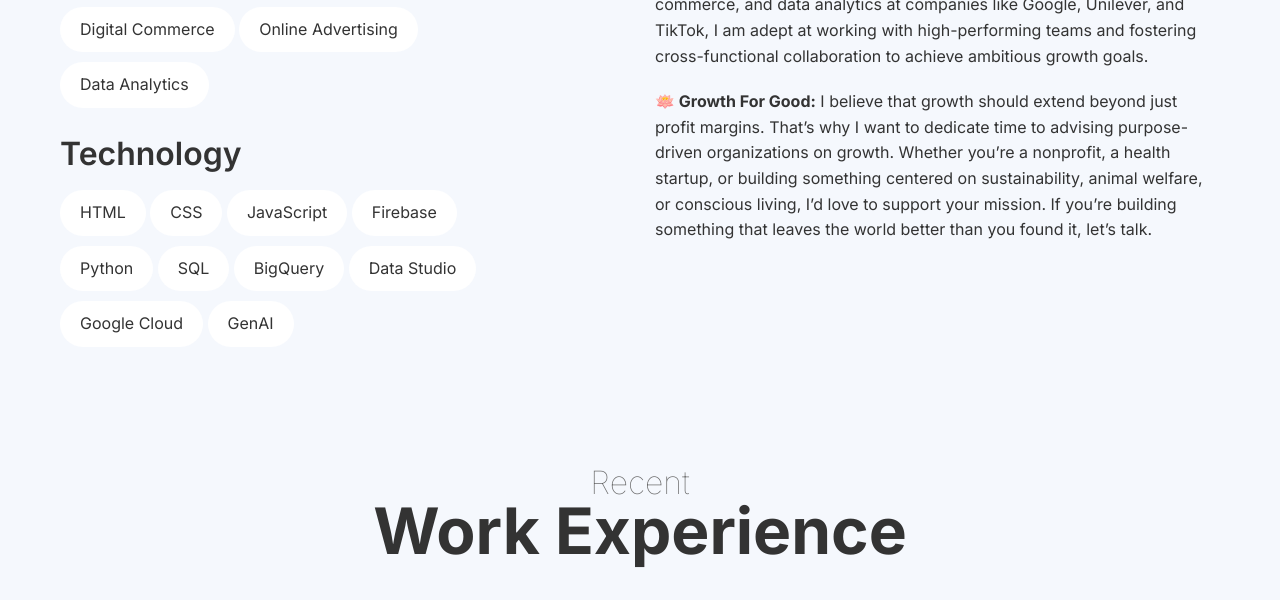
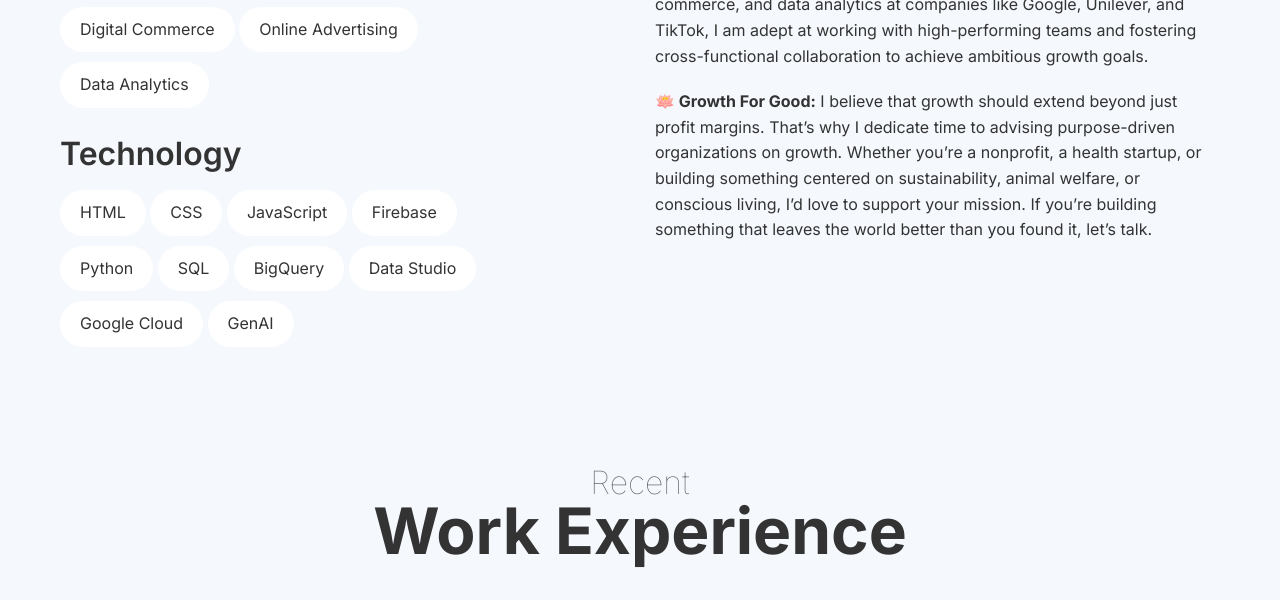
Before and after one commit to Burtwa/GrowthForGood, a plain HTML site: page index.html in a window 1280 px wide. Shown: the part 1137-1737 px from the top of the page. Drawn offline with Linux system fonts and the light colour scheme.

Commit message:
Refine statement on advising purpose-driven organizations
Removed 'want to' for a more direct statement about advising purpose-driven organizations.

```diff
--- a/index.html
+++ b/index.html
@@ -166,7 +166,7 @@
             <p>
               Hi, I'm Burt Mosmans, a Business and Marketing professional with a passion for Growth, Startups and Technology. </p>
     <p>With a diverse background spanning marketing strategy, digital commerce, and data analytics at companies like Google, Unilever, and TikTok, I am adept at working with high-performing teams and fostering cross-functional collaboration to achieve ambitious growth goals. </p>
-    <p><strong>🪷 Growth For Good:</strong> I believe that growth should extend beyond just profit margins. That’s why I want to dedicate time to advising purpose-driven organizations on growth. Whether you’re a nonprofit, a health startup, or building something centered on sustainability, animal welfare, or conscious living, I’d love to support your mission. If you’re building something that leaves the world better than you found it, let’s talk.</p>
+    <p><strong>🪷 Growth For Good:</strong> I believe that growth should extend beyond just profit margins. That’s why I dedicate time to advising purpose-driven organizations on growth. Whether you’re a nonprofit, a health startup, or building something centered on sustainability, animal welfare, or conscious living, I’d love to support your mission. If you’re building something that leaves the world better than you found it, let’s talk.</p>
           </div>
         </div>
       </section>
```
